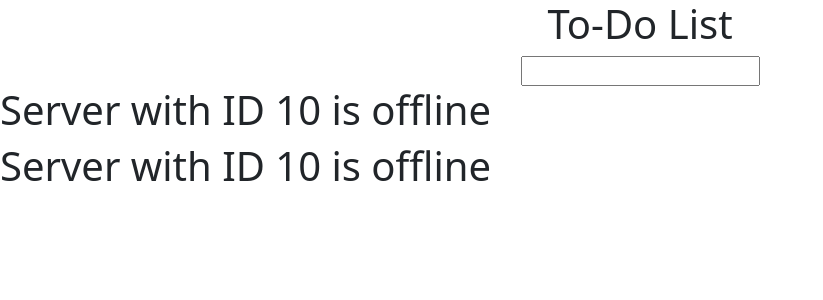
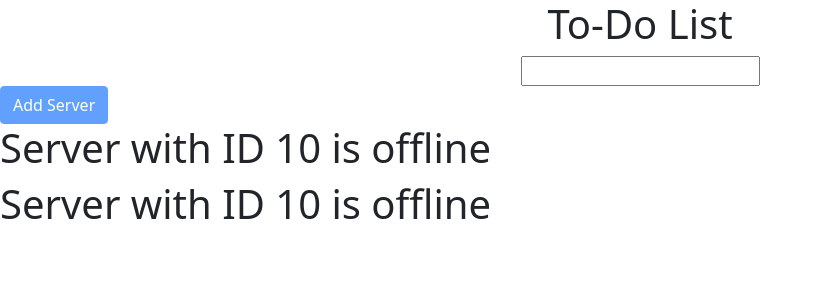
Before and after one commit to jonathanj101/Angular-todo-project, an Angular app: page / in a window 1280 px wide. Shown: the top 300 px of the page, without its empty margins (0-823 px from the left). Built offline with nearby package versions, Linux system fonts and the light colour scheme.

Commit message:
Property binding

```diff
--- a/src/app/servers/servers.component.html
+++ b/src/app/servers/servers.component.html
@@ -1,2 +1,9 @@
-
+<!-- property binding using Square brackets [] which tells Angular that we want to dynamically bind some property and disable the HTML attribute.
+    but here we're not using the disabled attribute anymore, with the square brackets, we are directly binding
+to this native disabled property
+ -->
+<button class="btn btn-primary"
+    [disabled]="!allowNewServer">
+    Add Server
+</button>
 <app-server></app-server>
```
